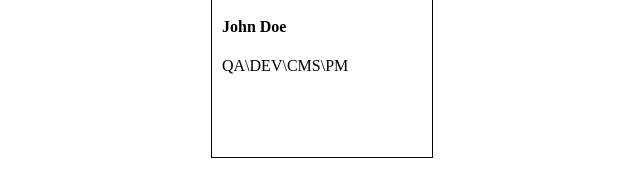
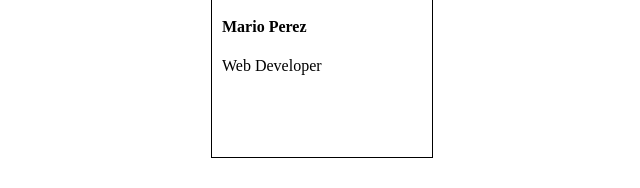
Before and after one commit to marioperez25/the-crew, a plain HTML site: page index.html in a window 1280 px wide. Shown: the part 262-450 px from the top of the page, 318-958 px from the left. Drawn offline with Linux system fonts and the light colour scheme.

Commit message:
added my card

```diff
--- a/index.html
+++ b/index.html
@@ -18,8 +18,8 @@
         <div class="theGitSessionsCrew__cardItemContainer">
             <img class="theGitSessionsCrew__cardItemAvatar" src="images/avatars/mario-perez.png" alt="Avatar" style="width:100%">
             <div class="theGitSessionsCrew__crewCard">
-                <h4><b>John Doe</b></h4>
-                <p>QA\DEV\CMS\PM</p>
+                <h4><b>Mario Perez</b></h4>
+                <p>Web Developer</p>
             </div>
         </div>
 
```
